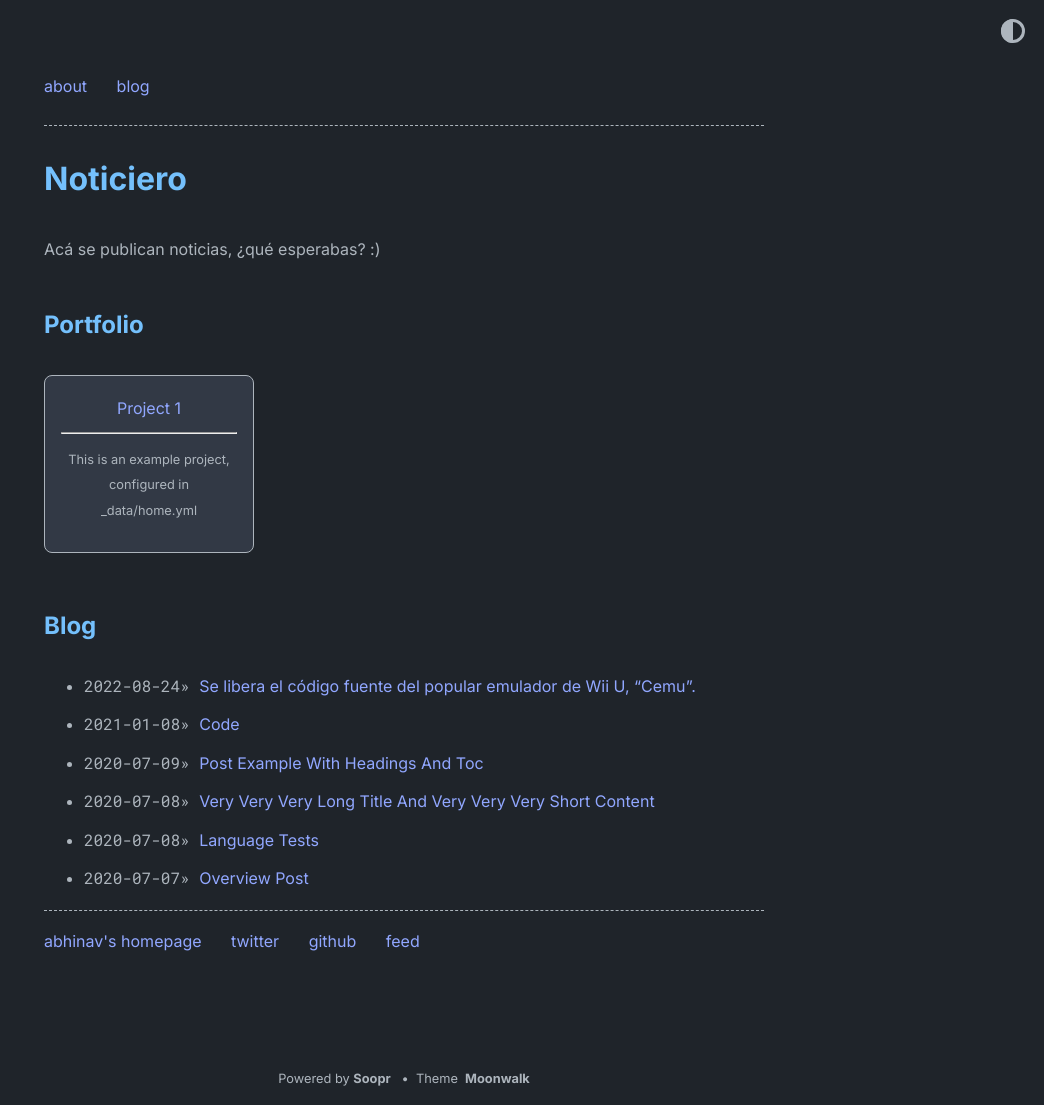
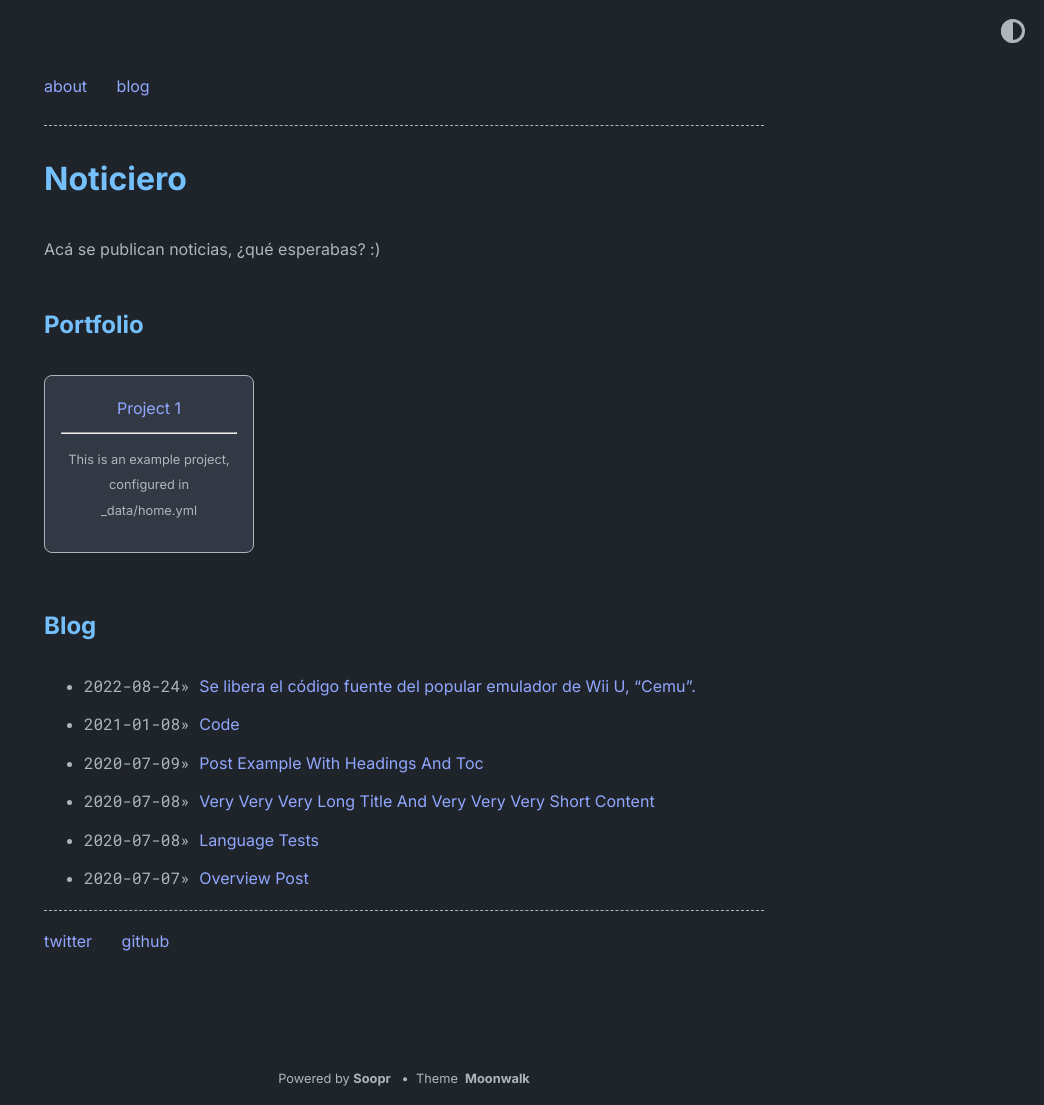
Before and after one commit to fixmyblock/noticiero, a Jekyll site: the page built from index.md, in a window 1280 px wide. Shown: the whole page, without its empty margins (236-1280 px from the left). Built offline with Jekyll 4.4.1, drawn with Linux system fonts in a browser that asks for light colours; part of the change alters nothing that is shown.

Commit message:
Update home.yml

```diff
--- a/_data/home.yml
+++ b/_data/home.yml
@@ -51,17 +51,17 @@ project_entries:
 #     desc: The better people know you, the better they collaborate
 
 footer_entries:
-  - title: abhinav's homepage
-    url: https://www.abhinav.co
+  # - title: abhinav's homepage
+  #   url: https://www.abhinav.co
 
   - title: twitter
-    url: https://twitter.com/abhinav
+    url: https://twitter.com/ntblocked
 
   - title: github
-    url: https://github.com/abhinavs
+    url: https://github.com/fixmyblock
 
-  - title: feed
-    url: feed.xml
+  # - title: feed
+  #   url: feed.xml
 
 # misc_entries:
 #   - title: this is an example vertical list
```
